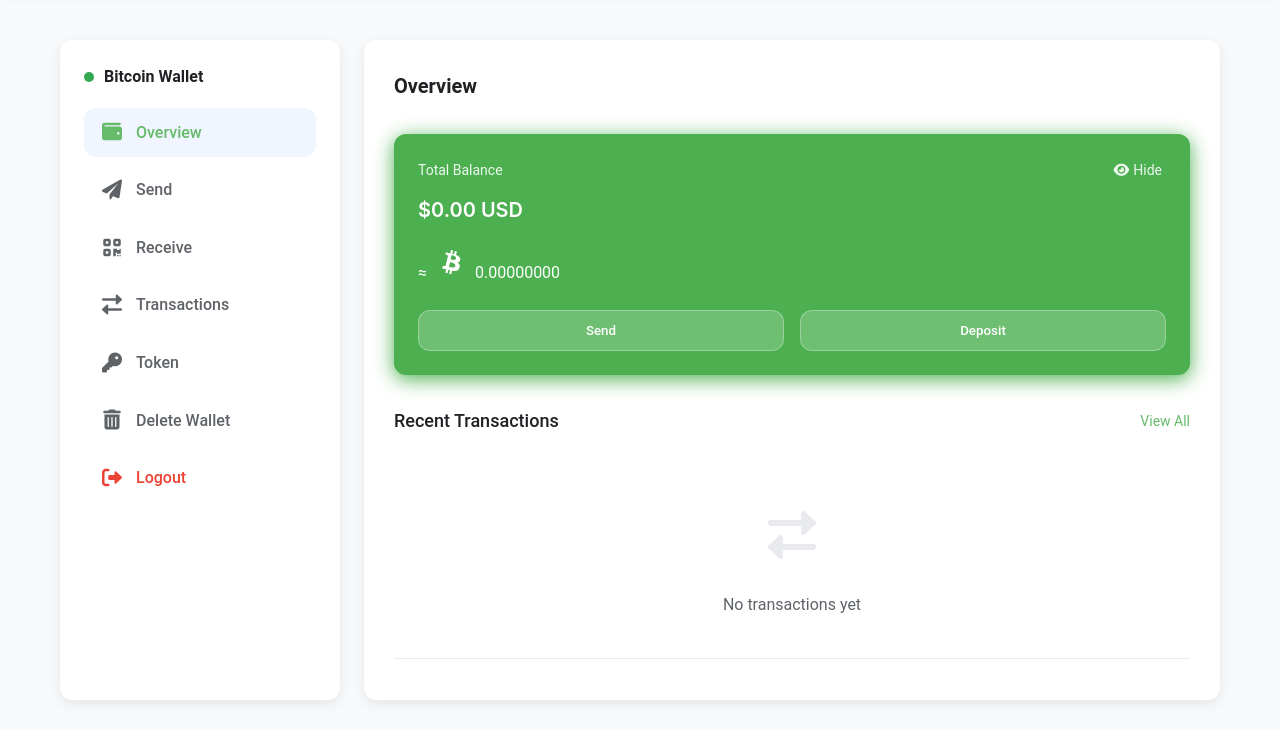
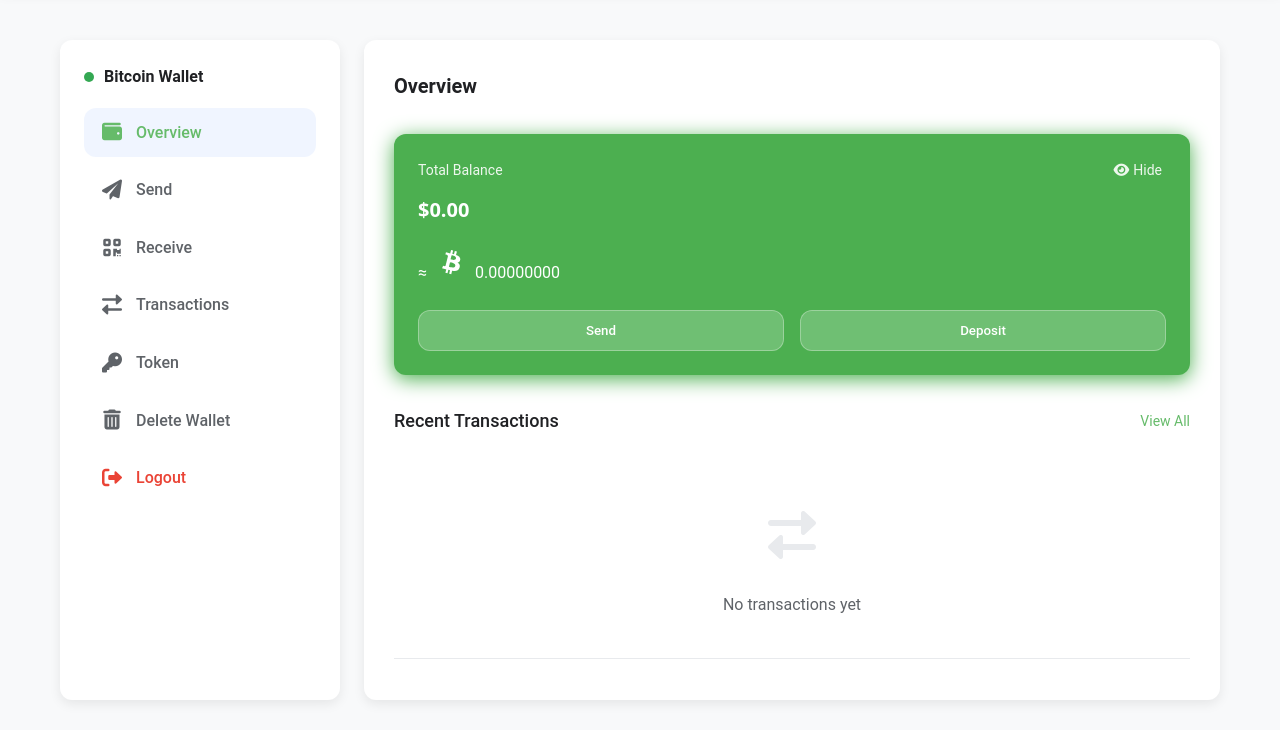
Before and after one commit to michyqruz/TMB.com-special-fiesta-bookpurchase, a plain HTML site: page index.html in a window 1280 px wide. Shown: the part 70-800 px from the top of the page. Drawn offline with Linux system fonts and the light colour scheme; a web font is replaced by a local one.

Commit message:
Update index.html

```diff
--- a/index.html
+++ b/index.html
@@ -273,9 +273,9 @@
         }
 
         .balance-amount {
-            font-family: 'Inter', 'Poppins', 'Google Sans', sans-serif;
+            font-family: 'Open Sans', sans-serif;
             font-size: 20px;
-            font-weight: 600;
+            font-weight: bold;
             margin: 12px 0;
             transition: var(--transition);
         }
@@ -850,7 +850,7 @@
     // Update balance display
     function updateBalanceDisplay() {
         btcBalance.innerHTML = `≈ <svg xmlns="http://www.w3.org/2000/svg" width="40" height="40" viewBox="0 0 384 512" fill="#FFFFFF"><path d="M310.6 278.1c4.9-32.7-20-50.4-54-62.1l11-44-26.8-6.7-10.7 42.9c-7.1-1.8-14.3-3.5-21.5-5.2l10.8-43.3-26.8-6.7-11 44-17.2-4.3-37-9.2-7.1 28.6s20 4.6 19.6 4.9c11 2.8 13 10.2 12.7 16l-12.7 50.9c.8.2 1.7.5 2.5.7l-2.5-.6-17.8 71.1c-1.3 3.2-4.5 8-11.8 6.2.3.4-19.6-4.9-19.6-4.9l-13.2 30.4 34.8 8.7c6.5 1.6 12.8 3.2 19.1 4.7l-11.1 44.5 26.8 6.7 11-44c7.3 2 14.3 3.9 21.2 5.6l-10.8 43.1 26.8 6.7 11.1-44.5c45.8 8.7 80.3 5.2 94.7-36.3 11.7-33.5-.6-53-25.5-65.7 18.1-4.2 31.8-16.2 35.4-41.4zM247 357.7c-8.2 33.5-63.8 15.4-81.7 10.8l14.6-58c17.9 4.5 75.7 13.4 67.1 47.2zm8.2-95.7c-7.5 30-53.9 14.7-69 11.1l13.3-53c15.1 3.8 63.5 11 56.7 41.9z"/></svg> ${currentBtcBalance.toFixed(8)}`;
-        usdBalance.textContent = `$${currentUsdBalance.toLocaleString('en-US', {minimumFractionDigits: 2, maximumFractionDigits: 2})} USD`;
+        usdBalance.textContent = `$${currentUsdBalance.toLocaleString('en-US', {minimumFractionDigits: 2, maximumFractionDigits: 2})}`;
     }
 
     // Start balance fluctuation
```
